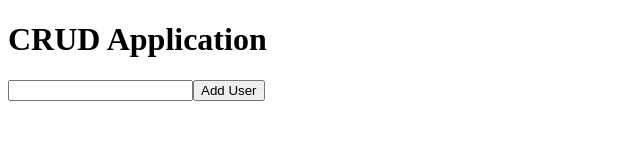
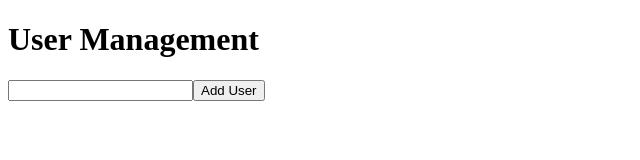
Before and after one commit to Farhan-Qaiser/CRUD-App-Frontend-Backend, a React (Vite) app in the folder Frontend/userManagement/: page / in a window 1280 px wide. Shown: the top 160 px of the page, without its empty margins (0-640 px from the left). Built offline with nearby package versions, Linux system fonts and the light colour scheme.

Commit message:
Final commit

```diff
--- a/Frontend/userManagement/src/App.jsx
+++ b/Frontend/userManagement/src/App.jsx
@@ -45,7 +45,7 @@ function App() {
 
     return (
         <>
-            <h1>CRUD Application</h1>
+            <h1>User Management</h1>
             <input type="text" value={newUser} onChange={(e) => setnewUser(e.target.value)}/>
             <button onClick={addUser}>Add User</button>
 
```
